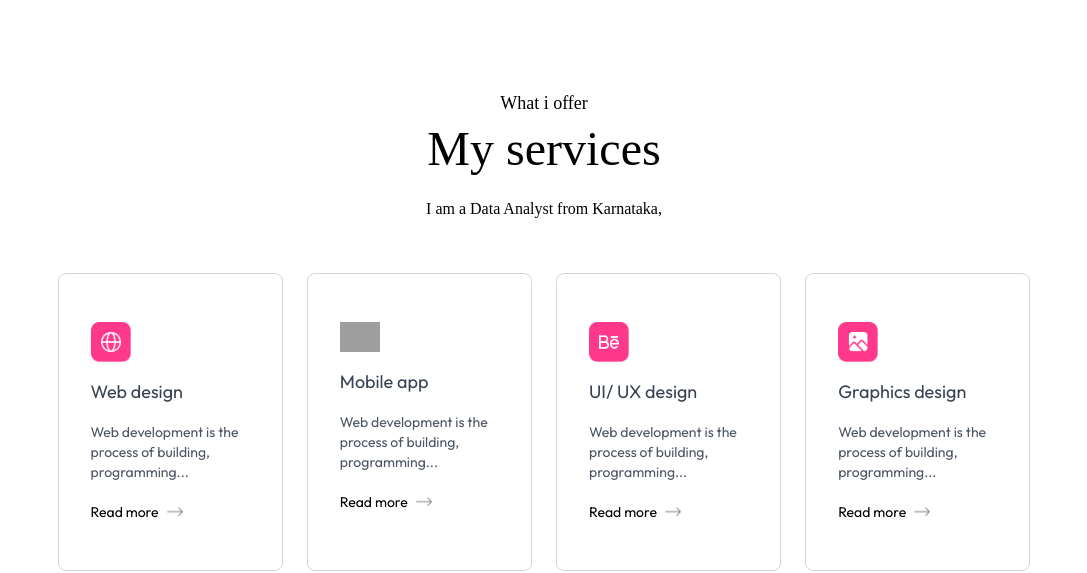
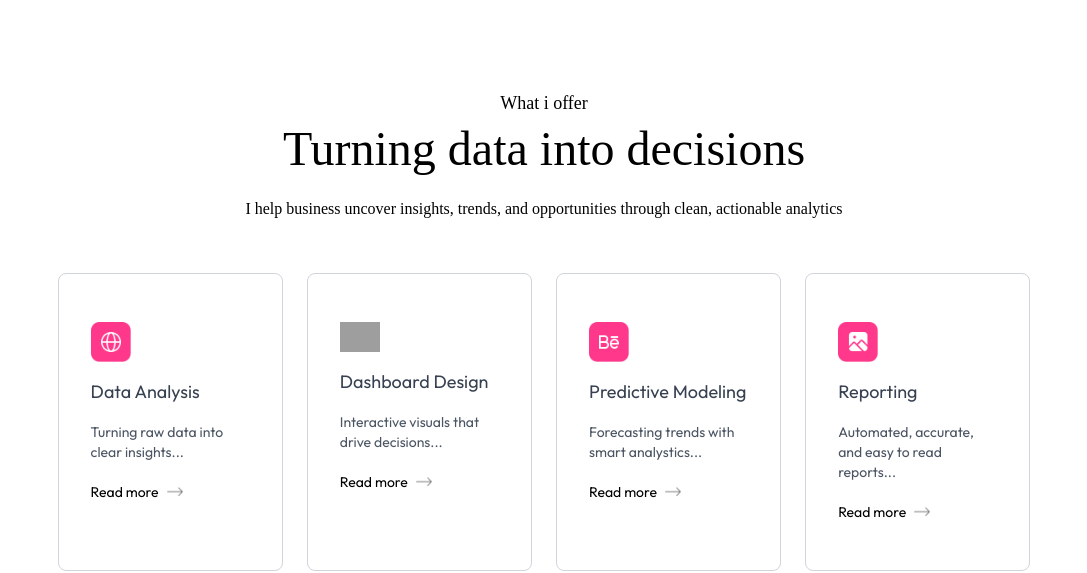
Before and after one commit to harihkkushal234-glitch/persnol-portfolio, a React (Vite) app: page / in a window 1280 px wide. Shown: the part 1520-2093 px from the top of the page, without its empty margins (96-1183 px from the left). Built offline with nearby package versions, Linux system fonts and the light colour scheme; grey boxes are pictures that could not be loaded; a web font is replaced by a local one.

Commit message:
Update Services.jsx

```diff
--- a/src/components/Services.jsx
+++ b/src/components/Services.jsx
@@ -1,35 +1,35 @@
 export default function Services() {
     const services = [
         {
-            name: 'Web design',
+            name: 'Data Analysis',
             icon: './assets/web-icon.png',
-            description: 'Web development is the process of building, programming...',
+            description: 'Turning raw data into clear insights...',
             link: '#',
         },
         {
-            name: 'Mobile app',
+            name: 'Dashboard Design',
             icon: './assets/mobile-icon.png',
-            description: 'Web development is the process of building, programming...',
+            description: 'Interactive visuals that drive decisions...',
             link: '#',
         },
         {
-            name: 'UI/ UX design',
+            name: 'Predictive Modeling',
             icon: './assets/ui-icon.png',
-            description: 'Web development is the process of building, programming...',
+            description: 'Forecasting trends with smart analystics...',
             link: '#',
         },
         {
-            name: 'Graphics design',
+            name: 'Reporting',
             icon: './assets/graphics-icon.png',
-            description: 'Web development is the process of building, programming...',
+            description: 'Automated, accurate, and easy to read reports...',
             link: '#',
         }
     ];
     return (
         <div id="services" className="w-full px-[12%] py-10 scroll-mt-20">
             <h4 className="text-center mb-2 text-lg font-Ovo">What i offer</h4>
-            <h2 className="text-center text-5xl font-Ovo">My services</h2>
-            <p className="text-center max-w-2xl mx-auto mt-5 mb-12 font-Ovo">I am a Data Analyst from Karnataka,</p>
+            <h2 className="text-center text-5xl font-Ovo">Turning data into decisions</h2>
+            <p className="text-center max-w-2xl mx-auto mt-5 mb-12 font-Ovo">I help business uncover insights, trends, and opportunities through clean, actionable analytics</p>
 
             <div className="grid grid-cols-auto gap-6 my-10">
                 {services.map((service) => (
```
